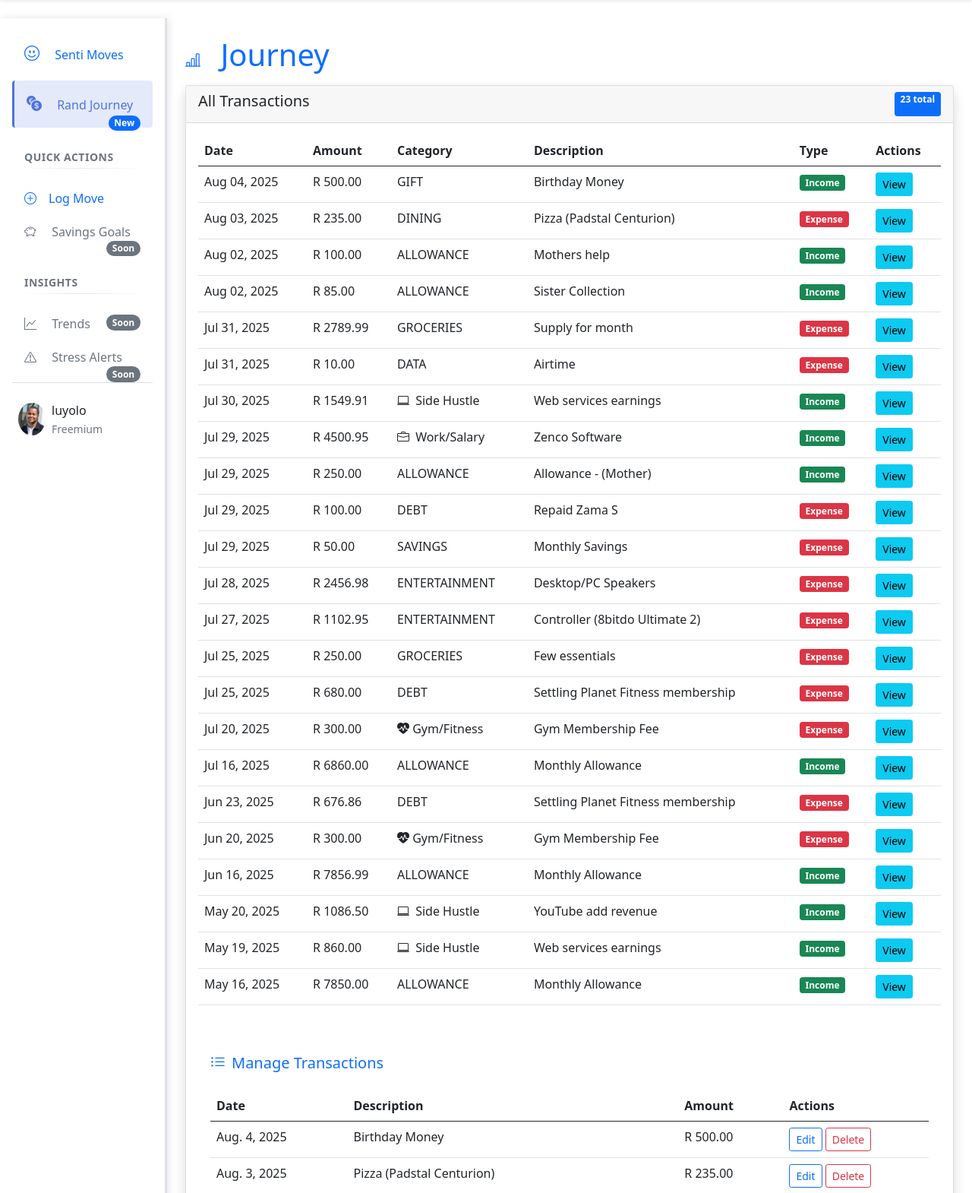
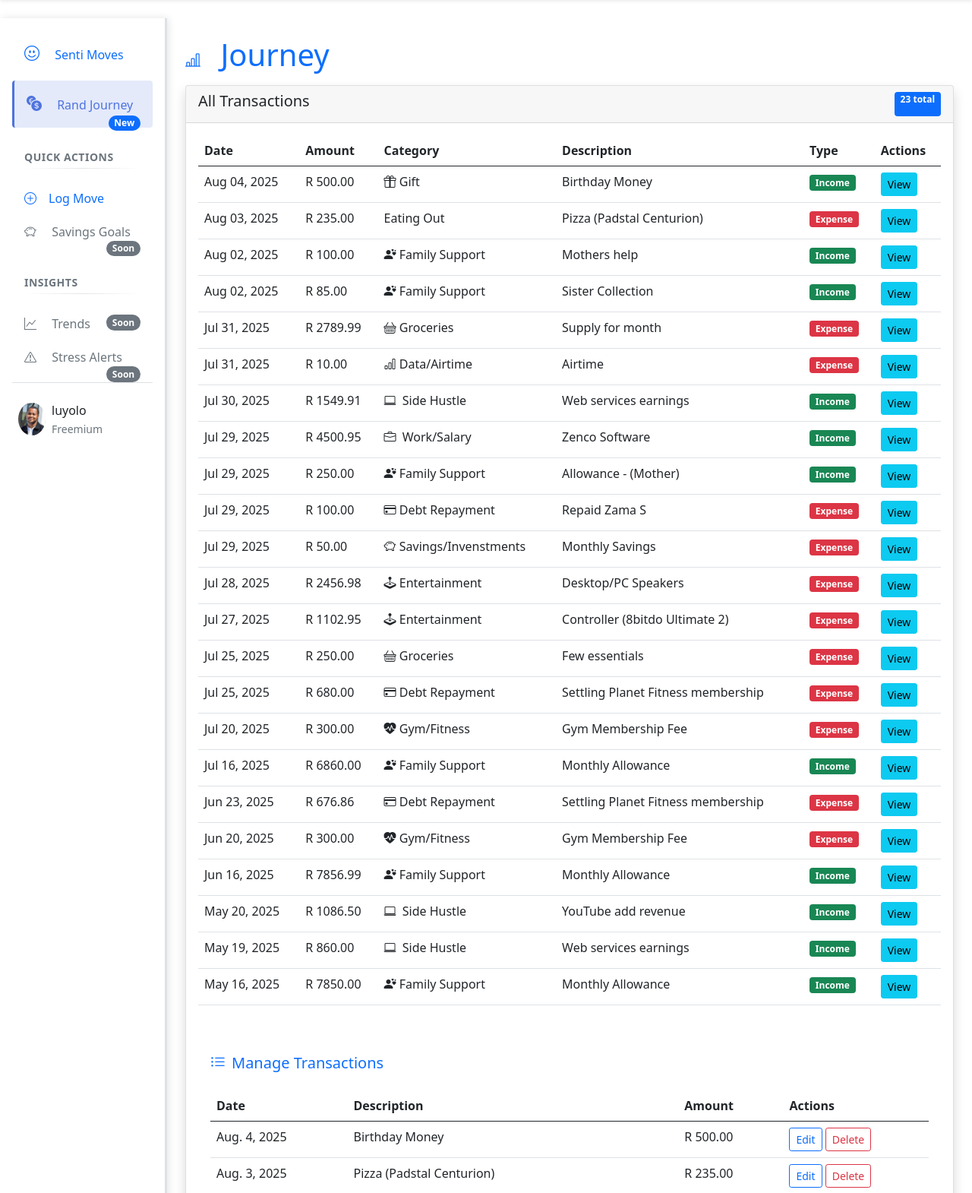
Before and after one commit to Liyema04/Personal-finance-tracker, a Django app: page /transactions/list/ in a window 1280 px wide. Shown: the part 89-1659 px from the top of the page at 76% size. Run offline with Django 5.2, Linux system fonts and the light colour scheme; a user stored in the database is signed in; data comes from the database, SQL or seed files in the repository; both versions use the stored data as it was after the commit; some libraries are stand-ins or nearby versions.

Commit message:
Personal Finance Tracker App
Dashboard & List transaction:
- Category display fixed & enhanced with icons

```diff
--- a/src/transactions/templates/transactions/list_transaction.html
+++ b/src/transactions/templates/transactions/list_transaction.html
@@ -46,15 +46,74 @@
                             <td>{{ t.date|date:"M d, Y" }}</td>
                             <td>R {{ t.amount }}</td>
                             <td>
-                            {% if t.category == 'SALARY' %}
+                                <!--Income-->
+                                {% if t.category == 'SALARY' %}
                                 <i class="bi bi-briefcase me-1"></i> Work/Salary
+
                                 {% elif t.category == 'SIDE_HUSTLE' %}
                                 <i class="bi bi-laptop me-1"></i> Side Hustle
+
+                                {% elif t.category == 'BUSARY' %}
+                                <i class="bi bi-mortarboard"></i> Scholarship/Bursary
+
+                                {% elif t.category == 'ALLOWANCE' %}
+                                <i class="bi bi-person-hearts"></i> Family Support
+
+                                {% elif t.category == 'STUDENT_LOAN' %}
+                                <i class="bi bi-buildings"></i> Student Loan
+
+                                {% elif t.category == 'GRANT' %}
+                                <i class="bi bi-clipboard-check"></i> Grant
+
+                                {% elif t.category == 'GIFT' %}
+                                <i class="bi bi-gift"></i> Gift
+
+                                <!--Expenses-->
+                                {% elif t.category == 'GROCERIES' %}
+                                <i class="bi bi-basket"></i> Groceries
+
+                                {% elif t.category == 'RENT' %}
+                                <i class="bi bi-house"></i> Rent/Accomodation
+
+                                {% elif t.category == 'TRANSPORT' %}
+                                <i class="bi bi-train-front"></i> Transport
+
+                                {% elif t.category == 'DATA' %}
+                                <i class="bi bi-bar-chart"></i> Data/Airtime
+
                                 {% elif t.category == 'GYM' %}
                                 <i class="bi bi-heart-pulse-fill"></i> Gym/Fitness
+
+                                {% elif t.category == 'INSURANCE' %}
+                                <i class="bi bi-bank"></i> Insurance
+
+                                {% elif t.category == 'DEBT' %}
+                                <i class="bi bi-credit-card"></i> Debt Repayment
+
+                                {% elif t.category == 'ENTERTAINMENT' %}
+                                <i class="bi bi-joystick"></i> Entertainment
+
+                                {% elif t.category == 'DINING' %}
+                                <i class="bi bi-fork-knife"></i> Eating Out
+
+                                {% elif t.category == 'EDUCATION' %}
+                                <i class="bi bi-book"></i> Education
+
+                                {% elif t.category == 'HEALTH' %}
+                                <i class="bi bi-bandaid"></i> Health/Medical
+
+                                {% elif t.category == 'CLOTHING' %}
+                                <i class="bi bi-bag"></i> Clothing
+
+                                {% elif t.category == 'SAVINGS' %}
+                                <i class="bi bi-piggy-bank"></i> Savings/Invenstments
+
+                                {% elif t.category == 'SUBSCRIPTIONS' %}
+                                <i class="bi bi-person-vcard"></i> Subscriptions
+
                                 {% else %}
                                 {{ category_display|default:t.category }}
-                            {% endif %}
+                                {% endif %}
                             </td>
 
                             <td>{{ t.description }}</td>
```
Also changed, not shown: src/transactions/templates/transactions/dashboard.html (+20 -2 lines), src/db.sqlite3.
